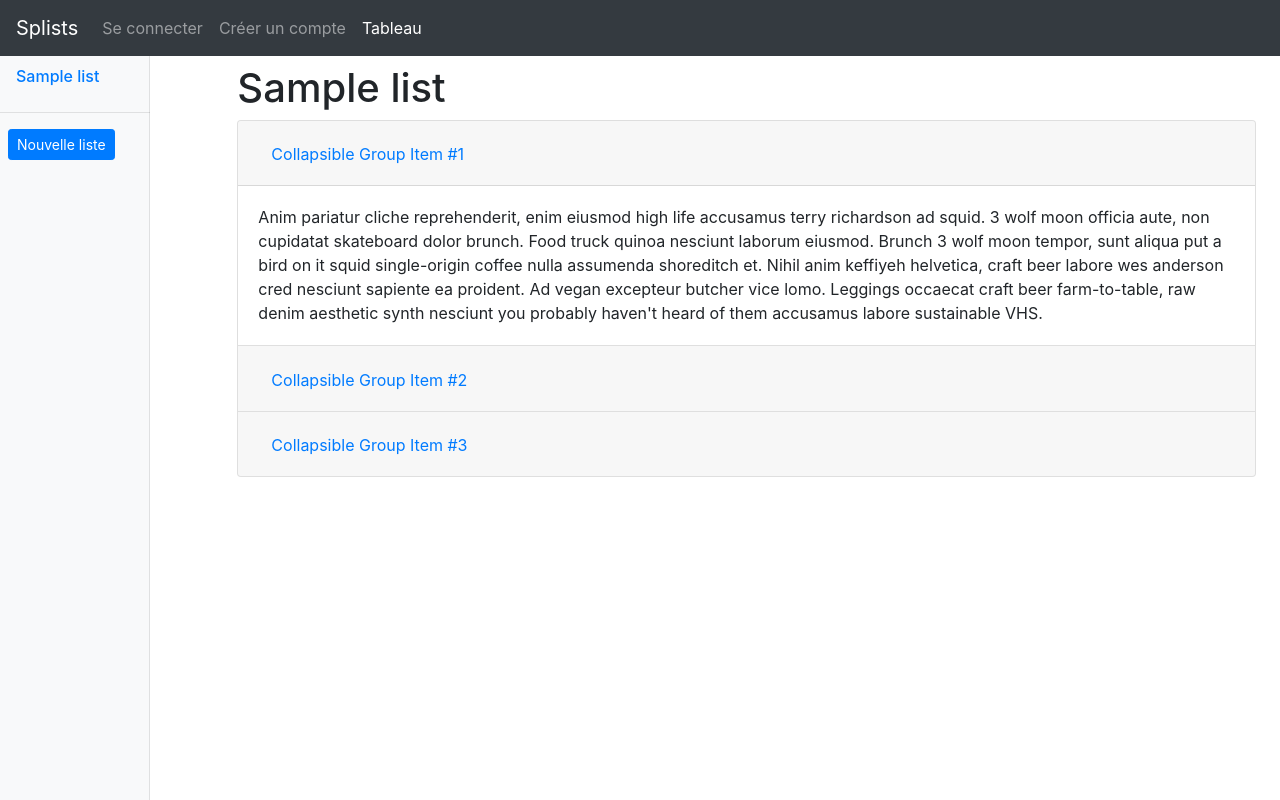
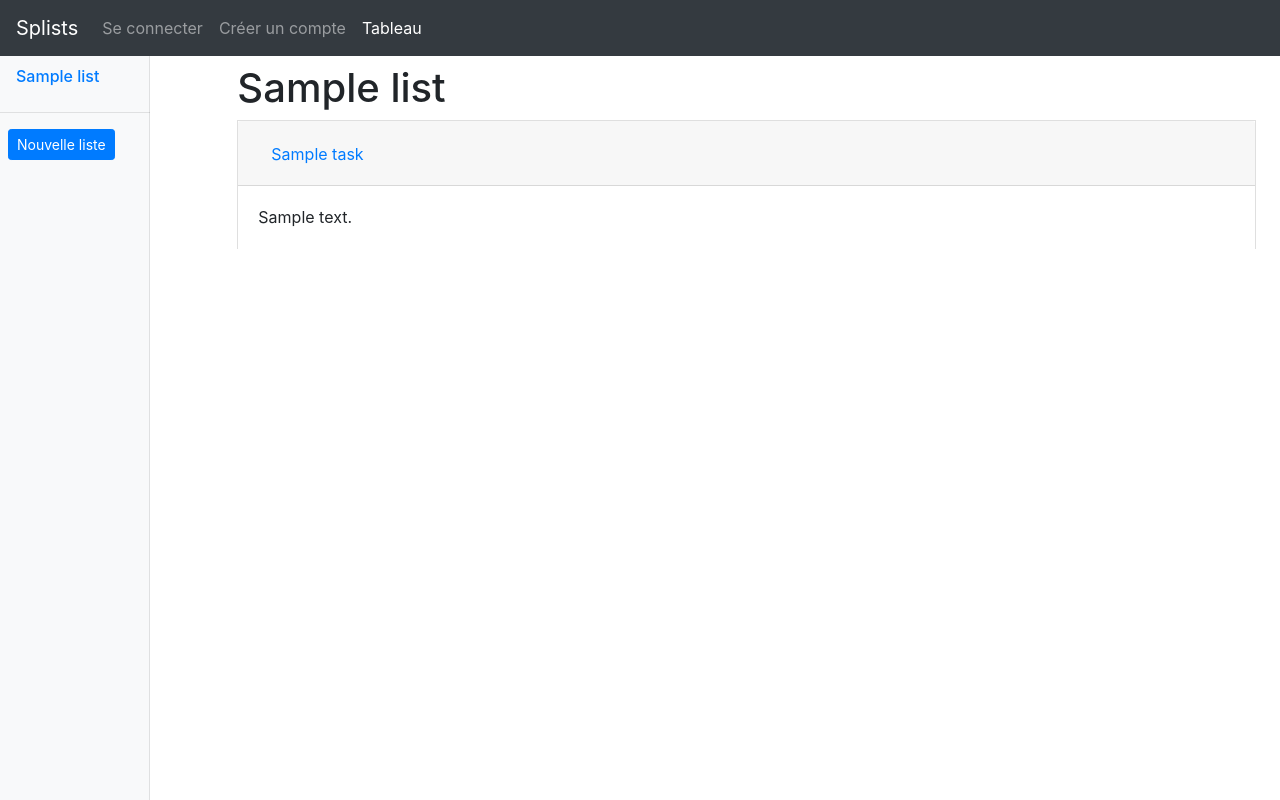
Before and after one commit to tomsihap/splists, a PHP site: page /splists/views/board.php?list=1 in a window 1280 px wide. Run offline with PHP 8.4, Linux system fonts and the light colour scheme; tables that the repository leaves empty or names only in its code hold one stand-in row (values such as "Sample post"); some libraries are stand-ins or nearby versions.

Commit message:
:sparkles: show tasks

```diff
--- a/controllers/boardController.php
+++ b/controllers/boardController.php
@@ -2,16 +2,17 @@
 require_once('helper.php');
 
 /**
- * Initialisation de l'instance de base de données
+ * Instanciation de base de données
  */
 $bdd = dbConnect('splists', 'root', '', 3308);
-
 
 /**
  * READ (tous les éléments): Lecture de toutes les listes dès que j'accède à board.php
  */
 // Response de la BDD non traitée
 $res = $bdd->query('SELECT * FROM lists');
+
+// Si je veux voir la dernière erreur en BDD : $bdd->errorinfo()
 
 // J'instancie mon tableau qui contiendra mes listes
 $lists = [];
@@ -62,3 +63,27 @@ function getList($idList) {
 
     return $liste;
 }
+
+function getTasks($idList) {
+    $bdd = dbConnect('splists', 'root', '', 3308);
+
+    $request = 'SELECT *
+                FROM tasks
+                WHERE id_list = ' . $idList;
+
+    $response = $bdd->query($request);
+
+
+    // J'initialise un tableau de tâches vide
+    $tasks = [];
+
+    // Tant que j'ai des données reçues...
+    while ($donnees = $response->fetch()) {
+
+        // ... j'ajoute (en mettant des crochets au nom de l'array) dans le tableau $task
+        // ce que j'ai reçu dans $donnees
+        $tasks[] = $donnees;
+    }
+
+    return $tasks;
+}
--- a/views/board.php
+++ b/views/board.php
@@ -1,5 +1,6 @@
 <?php
     require_once('../controllers/boardController.php');
+
     $_SESSION['page'] = 'board';
 ?>
 
@@ -51,76 +52,33 @@
                 // Cas où j'ai un ID de liste
 
                 $liste = getList($_GET['list']);
+                $tasks = getTasks($_GET['list']);
 
                 ?>
 
                     <h1><?= $liste['title']; ?></h1>
 
                         <div class="accordion" id="accordionExample">
+
+                            <?php foreach($tasks as $t) { ?>
+
                                     <div class="card">
-                                <div class="card-header" id="headingOne">
+                                        <div class="card-header" id="heading-<?= $t['id']; ?>">
                                             <h2 class="mb-0">
-                                        <button class="btn btn-link" type="button" data-toggle="collapse" data-target="#collapseOne"
-                                            aria-expanded="true" aria-controls="collapseOne">
-                                            Collapsible Group Item #1
+                                                <button class="btn btn-link" type="button" data-toggle="collapse" data-target="#collapse-<?= $t['id']; ?>"
+                                                    aria-expanded="true" aria-controls="collapse-<?= $t['id']; ?>">
+                                                    <?= $t['title']; ?>
                                                 </button>
                                             </h2>
                                         </div>
 
-                                <div id="collapseOne" class="collapse show" aria-labelledby="headingOne" data-parent="#accordionExample">
+                                        <div id="collapse-<?= $t['id']; ?>" class="collapse show" aria-labelledby="heading-<?= $t['id']; ?>" data-parent="#accordionExample">
                                             <div class="card-body">
-                                        Anim pariatur cliche reprehenderit, enim eiusmod high life accusamus terry richardson ad
-                                        squid. 3 wolf moon officia aute, non cupidatat skateboard dolor brunch. Food truck quinoa
-                                        nesciunt laborum eiusmod. Brunch 3 wolf moon tempor, sunt aliqua put a bird on it squid
-                                        single-origin coffee nulla assumenda shoreditch et. Nihil anim keffiyeh helvetica, craft
-                                        beer labore wes anderson cred nesciunt sapiente ea proident. Ad vegan excepteur butcher
-                                        vice lomo. Leggings occaecat craft beer farm-to-table, raw denim aesthetic synth nesciunt
-                                        you probably haven't heard of them accusamus labore sustainable VHS.
+                                                <?= $t['description']; ?>
                                             </div>
                                         </div>
                                     </div>
-                            <div class="card">
-                                <div class="card-header" id="headingTwo">
-                                    <h2 class="mb-0">
-                                        <button class="btn btn-link collapsed" type="button" data-toggle="collapse" data-target="#collapseTwo"
-                                            aria-expanded="false" aria-controls="collapseTwo">
-                                            Collapsible Group Item #2
-                                        </button>
-                                    </h2>
-                                </div>
-                                <div id="collapseTwo" class="collapse" aria-labelledby="headingTwo" data-parent="#accordionExample">
-                                    <div class="card-body">
-                                        Anim pariatur cliche reprehenderit, enim eiusmod high life accusamus terry richardson ad
-                                        squid. 3 wolf moon officia aute, non cupidatat skateboard dolor brunch. Food truck quinoa
-                                        nesciunt laborum eiusmod. Brunch 3 wolf moon tempor, sunt aliqua put a bird on it squid
-                                        single-origin coffee nulla assumenda shoreditch et. Nihil anim keffiyeh helvetica, craft
-                                        beer labore wes anderson cred nesciunt sapiente ea proident. Ad vegan excepteur butcher
-                                        vice lomo. Leggings occaecat craft beer farm-to-table, raw denim aesthetic synth nesciunt
-                                        you probably haven't heard of them accusamus labore sustainable VHS.
-                                    </div>
-                                </div>
-                            </div>
-                            <div class="card">
-                                <div class="card-header" id="headingThree">
-                                    <h2 class="mb-0">
-                                        <button class="btn btn-link collapsed" type="button" data-toggle="collapse" data-target="#collapseThree"
-                                            aria-expanded="false" aria-controls="collapseThree">
-                                            Collapsible Group Item #3
-                                        </button>
-                                    </h2>
-                                </div>
-                                <div id="collapseThree" class="collapse" aria-labelledby="headingThree" data-parent="#accordionExample">
-                                    <div class="card-body">
-                                        Anim pariatur cliche reprehenderit, enim eiusmod high life accusamus terry richardson ad
-                                        squid. 3 wolf moon officia aute, non cupidatat skateboard dolor brunch. Food truck quinoa
-                                        nesciunt laborum eiusmod. Brunch 3 wolf moon tempor, sunt aliqua put a bird on it squid
-                                        single-origin coffee nulla assumenda shoreditch et. Nihil anim keffiyeh helvetica, craft
-                                        beer labore wes anderson cred nesciunt sapiente ea proident. Ad vegan excepteur butcher
-                                        vice lomo. Leggings occaecat craft beer farm-to-table, raw denim aesthetic synth nesciunt
-                                        you probably haven't heard of them accusamus labore sustainable VHS.
-                                    </div>
-                                </div>
-                            </div>
+                            <?php } ?>
                         </div>
                 <?php
             }
```
Lines whose indentation alone changed are shown as unchanged.
